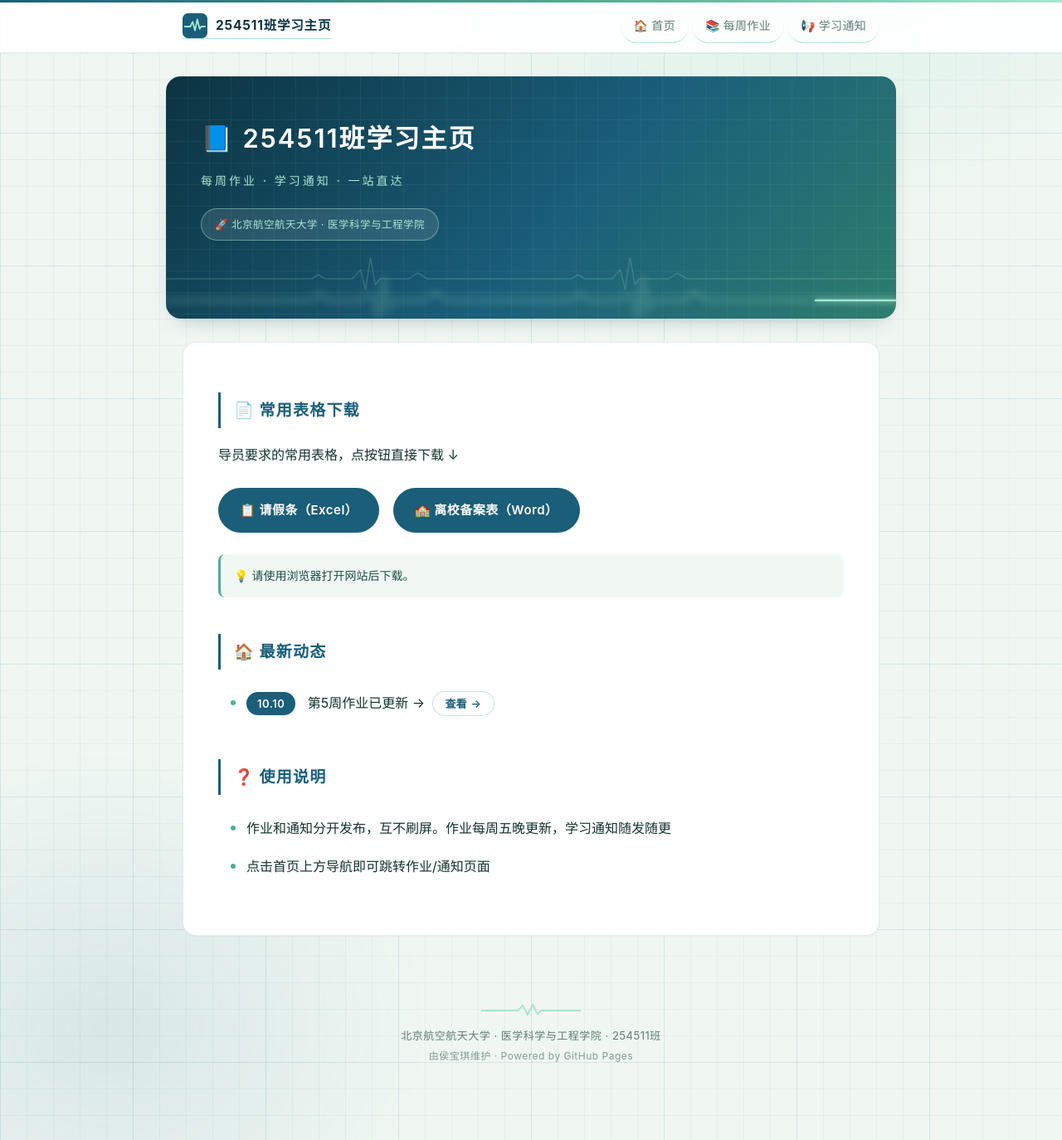
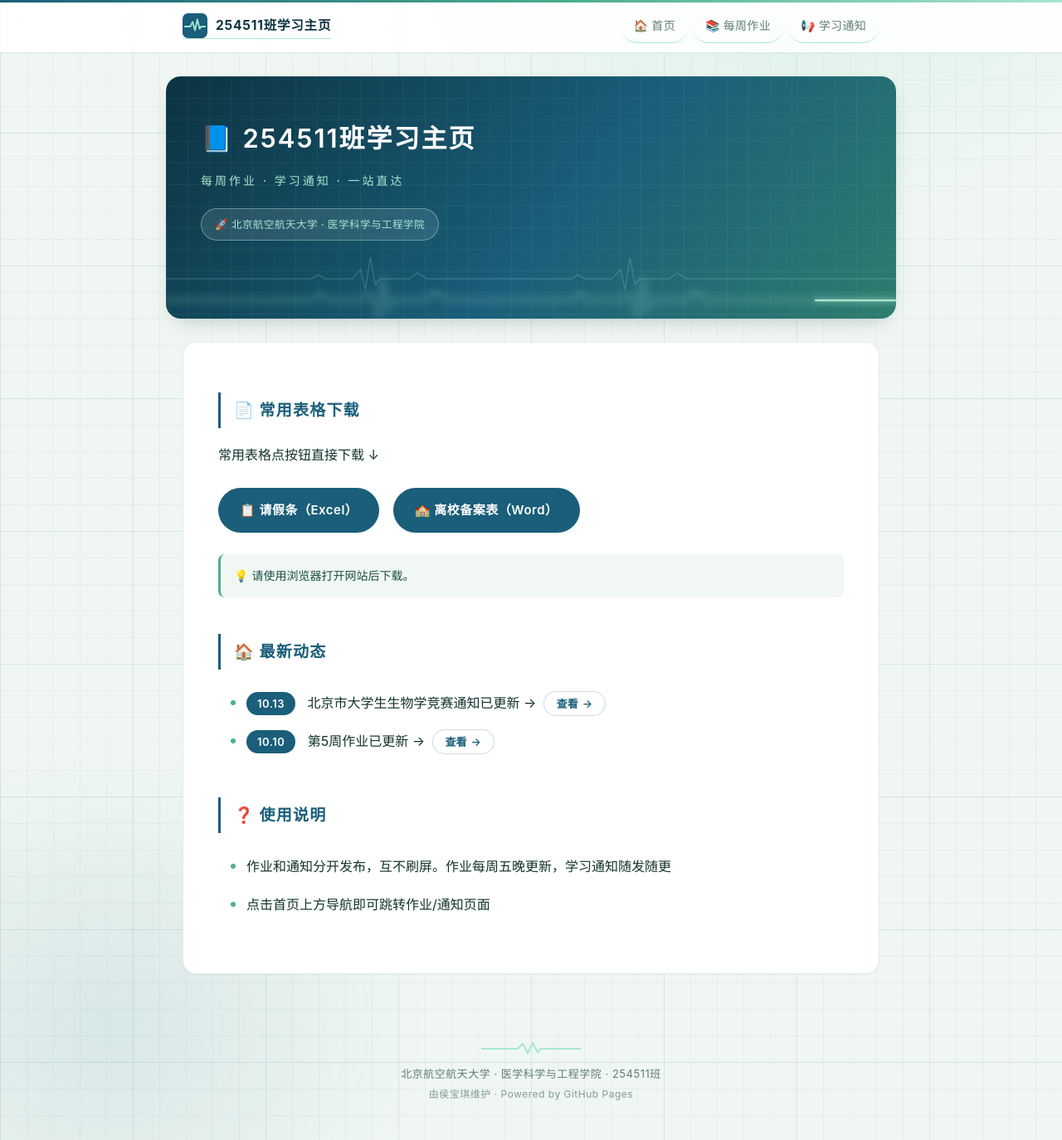
Before and after one commit to BertAGT/254511-Notifications, a Jekyll site: the page built from index.md, in a window 1280 px wide and 1374 px high. Shown: the whole window at 83% size. Built offline with Jekyll 4.4.1, drawn with Linux system fonts in a browser that asks for light colours.

Commit message:
Update index.md

```diff
--- a/index.md
+++ b/index.md
@@ -6,7 +6,7 @@ show_banner: true
 
 ## 📄 常用表格下载
 
-导员要求的常用表格，点按钮直接下载 ↓
+常用表格点按钮直接下载 ↓
 
 <a href="https://raw.githubusercontent.com/BertAGT/254511-Notifications/main/files/leave-application.xlsx" class="dl-btn">📋 请假条（Excel）</a>
 <a href="https://raw.githubusercontent.com/BertAGT/254511-Notifications/main/files/leave-school-form.doc" class="dl-btn">🏫 离校备案表（Word）</a>
@@ -17,6 +17,7 @@ show_banner: true
 
 ## 🏠 最新动态
 
+- **10.13** 北京市大学生生物学竞赛通知已更新 → [查看](notices.html)
 - **10.10** 第5周作业已更新 → [查看](homework.html)
 
 ## ❓ 使用说明
```
